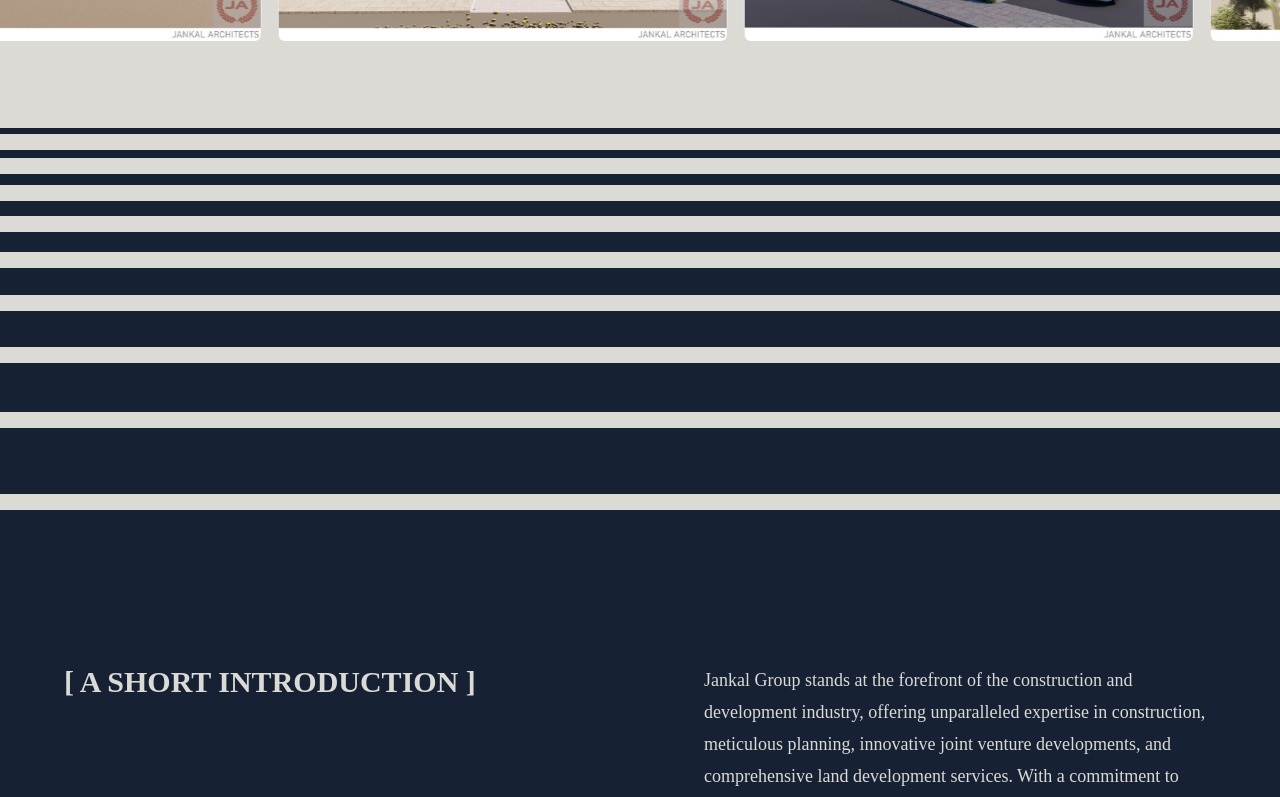
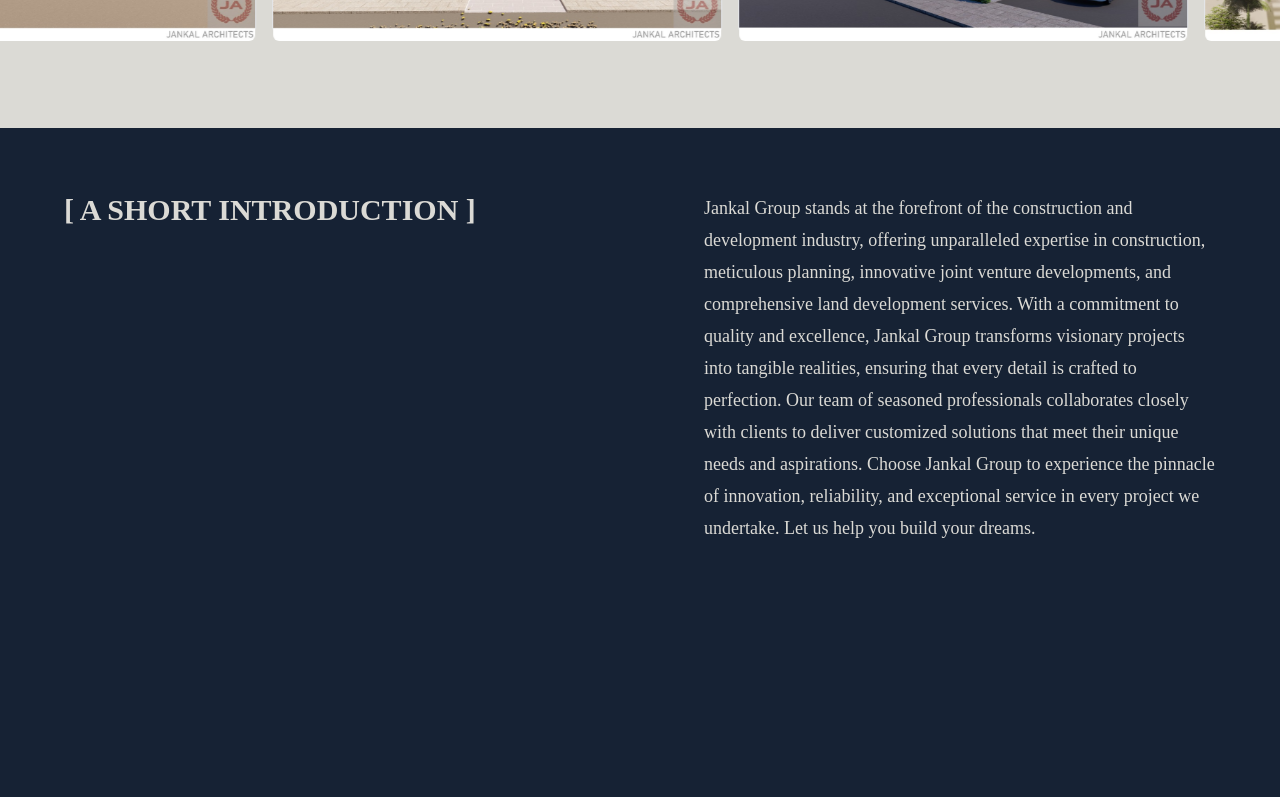
Before and after one commit to HemanthR04/jankal-landing, a Next.js app: page / in a window 1280 px wide. Shown: the part 1320-2117 px from the top of the page. Built offline with nearby package versions, Linux system fonts and the light colour scheme; a web font is replaced by a local one.

Commit message:
removed stripes

```diff
--- a/app/page.tsx
+++ b/app/page.tsx
@@ -1,4 +1,4 @@
-import Stripes from "@/components/design/Stripes";
+
 import HeroSection from "@/components/HeroSection";
 import NavigationBar from "@/components/NavigationBar";
 import ShortIntro from "@/components/ShortIntro";
@@ -10,7 +10,7 @@ export default function Home() {
     <div className="">
     <NavigationBar/>
     <HeroSection/>
-    <Stripes/>
+
     <ShortIntro/>
     </div>
 
--- a/components/design/Stripes.tsx
+++ /dev/null
@@ -1,24 +0,0 @@
-import React from 'react'
-
-const Stripes = () => {
-  return (
-    <>
-    <div className='flex flex-col gap-y-4'>
-    <div className='w-full h-[6px] bg-secondary'></div>
-    <div className='w-full h-[8.1px] bg-secondary'></div>
-    <div className='w-full h-[10.935px] bg-secondary'></div>
-    <div className='w-full h-[14.76px] bg-secondary'></div>
-    <div className='w-full h-[19.92px] bg-secondary'></div>
-    <div className='w-full h-[26.904px] bg-secondary'></div>
-    <div className='w-full h-[36.320px] bg-secondary'></div>
-    <div className='w-full h-[49.032px] bg-secondary'></div>
-    <div className='w-full h-[66.194px] bg-secondary'></div>
-    <div className='w-full h-[89.36px] bg-secondary'></div>
-    </div>
-
-    </>
-
-  )
-}
-
-export default Stripes
```
